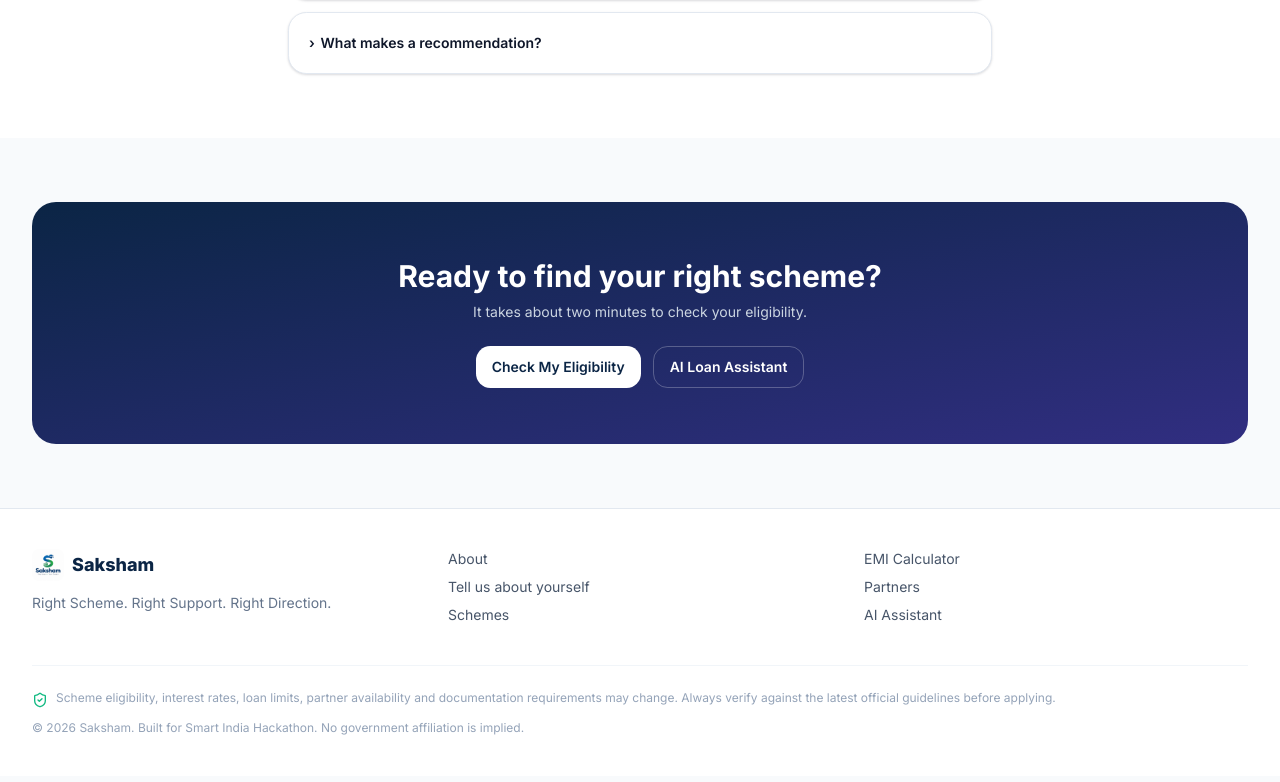
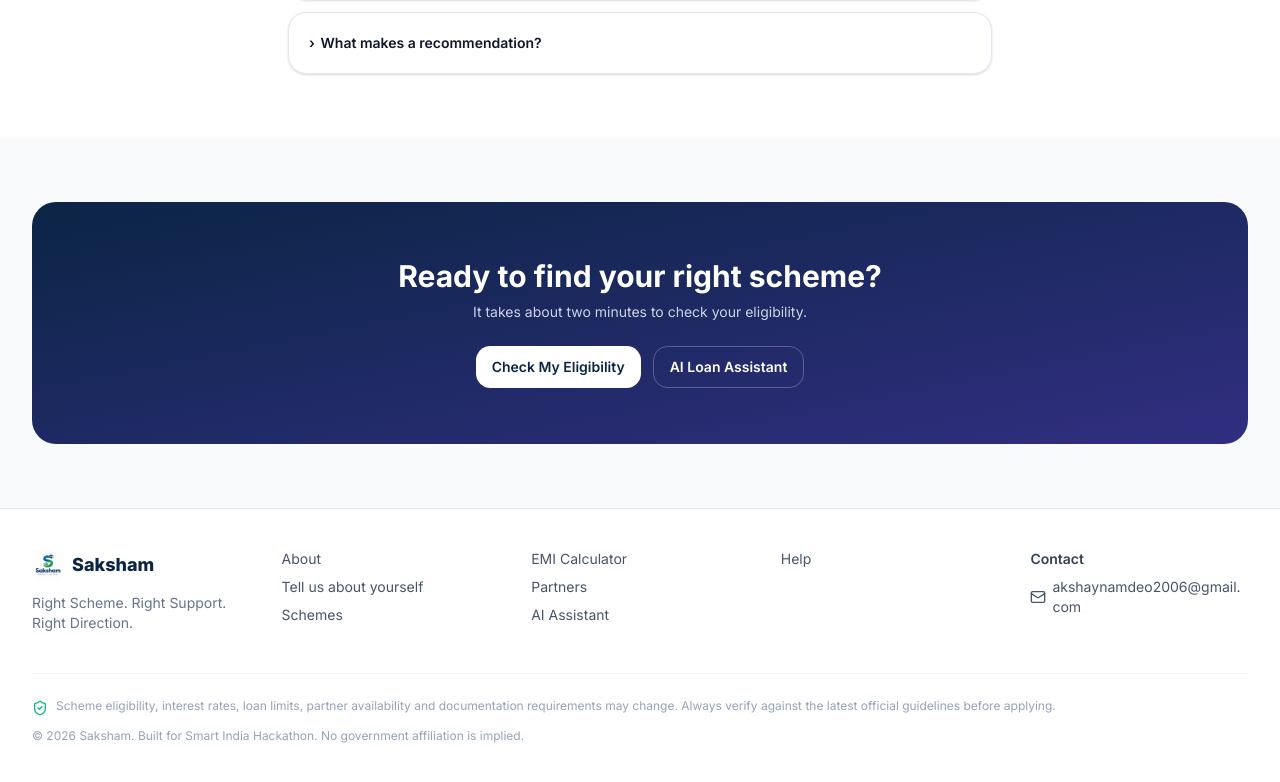
Before and after one commit to AkshayNamdeo7/saksham, a React (Vite) app in the folder frontend/: page / in a window 1280 px wide. Shown: the part 2967-3749 px from the top of the page. Built offline with nearby package versions, Linux system fonts and the light colour scheme; no server answers.

Commit message:
feat: add help and contact options to footer

```diff
--- a/frontend/src/App.tsx
+++ b/frontend/src/App.tsx
@@ -19,6 +19,7 @@ const Assistant = lazy(() => import('./pages/Assistant'))
 const Documents = lazy(() => import('./pages/Documents'))
 const Application = lazy(() => import('./pages/Application'))
 const About = lazy(() => import('./pages/About'))
+const Help = lazy(() => import('./pages/Help'))
 
 const AdminLogin = lazy(() => import('./pages/admin/AdminLogin'))
 const AdminLayout = lazy(() => import('./pages/admin/AdminLayout'))
@@ -57,6 +58,7 @@ export default function App() {
             <Route path="/documents" element={withLoader(<Documents />)} />
             <Route path="/application" element={withLoader(<Application />)} />
             <Route path="/about" element={withLoader(<About />)} />
+            <Route path="/help" element={withLoader(<Help />)} />
           </Route>
           <Route path="/admin/login" element={withLoader(<AdminLogin />)} />
           <Route path="/admin" element={withLoader(<AdminLayout />)}>
--- a/frontend/src/components/navigation/Footer.tsx
+++ b/frontend/src/components/navigation/Footer.tsx
@@ -1,6 +1,8 @@
 import { Link } from 'react-router-dom'
 import { useTranslation } from 'react-i18next'
-import { ShieldCheck } from 'lucide-react'
+import { Mail, ShieldCheck } from 'lucide-react'
+
+const CONTACT_EMAIL = 'akshaynamdeo2006@gmail.com'
 
 export default function Footer() {
   const { t } = useTranslation()
@@ -16,12 +18,15 @@ export default function Footer() {
       { to: '/partners', label: 'Partners' },
       { to: '/assistant', label: 'AI Assistant' },
     ],
+    [
+      { to: '/help', label: t('footer.help') },
+    ],
   ]
 
   return (
     <footer className="border-t border-slate-200 bg-white">
       <div className="container-app py-10">
-        <div className="grid gap-8 md:grid-cols-3">
+        <div className="grid gap-8 sm:grid-cols-2 lg:grid-cols-5">
           <div>
             <div className="flex items-center gap-2">
               <img src="/logo.jpeg" alt="Saksham logo" className="h-8 w-8 rounded-lg object-cover" />
@@ -45,6 +50,17 @@ export default function Footer() {
               ))}
             </nav>
           ))}
+
+          <nav className="space-y-2">
+            <p className="text-sm font-semibold text-slate-700">{t('footer.contact')}</p>
+            <a
+              href={`mailto:${CONTACT_EMAIL}`}
+              className="inline-flex items-center gap-1.5 text-sm text-slate-600 hover:text-brand-800"
+            >
+              <Mail className="h-4 w-4 shrink-0" aria-hidden />
+              <span className="break-all">{CONTACT_EMAIL}</span>
+            </a>
+          </nav>
         </div>
 
         <div className="mt-10 space-y-3 border-t border-slate-100 pt-6 text-xs text-slate-400">
--- a/frontend/src/i18n/en.ts
+++ b/frontend/src/i18n/en.ts
@@ -255,12 +255,26 @@ export default {
     title: 'About Saksham',
     subtitle: 'Discover suitable schemes, compare your options, and plan your next step.',
   },
+  help: {
+    title: 'Help & Support',
+    subtitle: 'Quick answers to common questions about using Saksham.',
+    faqTitle: 'Frequently asked questions',
+    q1: 'Do I need to login to check eligibility?',
+    q1a: 'No. The public eligibility flow works without any login.',
+    q2: 'Are these figures official?',
+    q2a: 'Saksham shows sourced scheme information and links every scheme to its official source. Always verify figures against the latest official guidelines before applying.',
+    q3: 'What makes a recommendation?',
+    q3a: 'A deterministic rule engine scores purpose, income, project size and loan limits, then explains the match in plain language.',
+    contactTitle: 'Still need help?',
+    contactDesc: 'Email us and we will get back to you.',
+  },
   footer: {
     about: 'About',
     how: 'How it works',
     privacy: 'Privacy',
     terms: 'Terms',
     disclaimer: 'Disclaimer',
+    help: 'Help',
     contact: 'Contact',
     prototype: 'Data Notice',
   },
--- a/frontend/src/i18n/hi.ts
+++ b/frontend/src/i18n/hi.ts
@@ -252,12 +252,26 @@ export default {
     title: 'सक्षम के बारे में',
     subtitle: 'उपयुक्त योजनाएँ खोजें, अपने विकल्पों की तुलना करें और अपना अगला कदम प्लान करें।',
   },
+  help: {
+    title: 'सहायता',
+    subtitle: 'सक्षम का उपयोग करने बारे सामान्य प्रश्नों के त्वरित उत्तर।',
+    faqTitle: 'अक्सर पूछे जाने वाले प्रश्न',
+    q1: 'पात्रता जाँचने के लिए क्या लॉगिन करना ज़रूरी है?',
+    q1a: 'नहीं। सार्वजनिक पात्रता फ़्लो बिना किसी लॉगिन के काम करता है।',
+    q2: 'क्या ये आंकड़े आधिकारिक हैं?',
+    q2a: 'सक्षम स्रोत-प्रदर्शित योजना जानकारी दिखाता है और हर योजना को उसके आधिकारिक स्रोत से जोड़ता है। आवेदन से पहले नवीनतम आधिकारिक दिशानिर्देशों के अनुसार आंकड़े हमेशा सत्यापित करें।',
+    q3: 'अनुशंसा कैसे बनती है?',
+    q3a: 'एक निर्धारणात्मक नियम इंजन उद्देश्य, आय, परियोजना आकार और ऋण सीमा का स्कोर करता है, फिर मिलान को सरल भाषा में समझाता है।',
+    contactTitle: 'अभी भी सहायता चाहिए?',
+    contactDesc: 'हमें ईमेल करें, हम आपसे संपर्क करेंगे।',
+  },
   footer: {
     about: 'परिचय',
     how: 'यह कैसे काम करता है',
     privacy: 'गोपनीयता',
     terms: 'शर्तें',
     disclaimer: 'अस्वीकरण',
+    help: 'सहायता',
     contact: 'संपर्क',
     prototype: 'डेटा सूचना',
   },
--- /dev/null
+++ b/frontend/src/pages/Help.tsx
@@ -0,0 +1,51 @@
+import { useTranslation } from 'react-i18next'
+import { Mail } from 'lucide-react'
+
+const CONTACT_EMAIL = 'akshaynamdeo2006@gmail.com'
+
+export default function Help() {
+  const { t } = useTranslation()
+
+  const faqs = [
+    { q: t('help.q1'), a: t('help.q1a') },
+    { q: t('help.q2'), a: t('help.q2a') },
+    { q: t('help.q3'), a: t('help.q3a') },
+  ]
+
+  return (
+    <div className="container-app max-w-3xl py-12">
+      <div className="text-center">
+        <h1 className="text-2xl font-bold text-slate-900 sm:text-3xl">{t('help.title')}</h1>
+        <p className="mt-2 text-slate-500">{t('help.subtitle')}</p>
+      </div>
+
+      <section className="mt-10">
+        <h2 className="text-base font-bold text-slate-900">{t('help.faqTitle')}</h2>
+        <div className="mt-4 space-y-3">
+          {faqs.map((f) => (
+            <details key={f.q} className="card group p-5">
+              <summary className="cursor-pointer list-none text-sm font-semibold text-slate-900">
+                <span className="inline-block w-2 transition group-open:rotate-90">›</span> {f.q}
+              </summary>
+              <p className="mt-2 pl-5 text-sm text-slate-500">{f.a}</p>
+            </details>
+          ))}
+        </div>
+      </section>
+
+      <section className="card mt-10 flex items-start gap-3 p-6">
+        <Mail className="mt-0.5 h-5 w-5 shrink-0 text-brand-700" aria-hidden />
+        <div>
+          <h2 className="text-base font-bold text-slate-900">{t('help.contactTitle')}</h2>
+          <p className="mt-1 text-sm text-slate-500">{t('help.contactDesc')}</p>
+          <a
+            href={`mailto:${CONTACT_EMAIL}`}
+            className="mt-2 inline-block text-sm font-medium text-brand-800 underline decoration-brand-300 underline-offset-2 hover:text-brand-900"
+          >
+            {CONTACT_EMAIL}
+          </a>
+        </div>
+      </section>
+    </div>
+  )
+}
```
